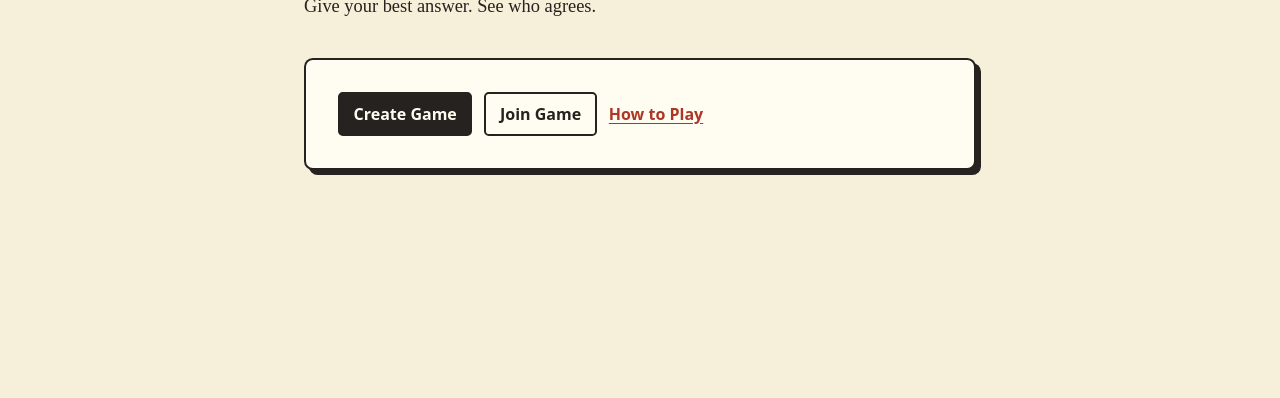
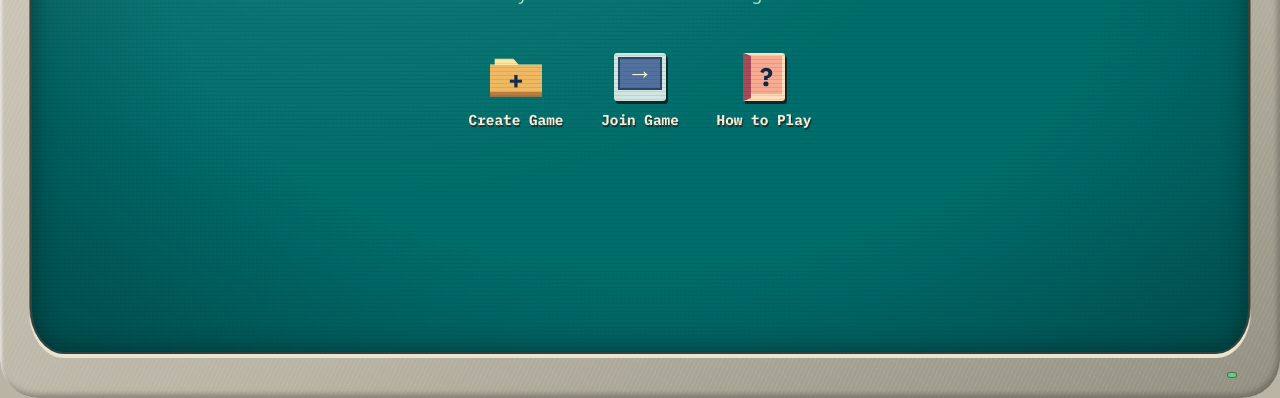
Before and after one commit to brianharv/popular-opinion, a React app: page / in a window 1280 px wide. Shown: the part 402-800 px from the top of the page. Built offline with nearby package versions, Linux system fonts and the light colour scheme.

Commit message:
updates styling to have a more 90s feel

```diff
--- a/client/index.html
+++ b/client/index.html
@@ -3,11 +3,11 @@
   <head>
     <meta charset="UTF-8" />
     <meta name="viewport" content="width=device-width, initial-scale=1" />
-    <meta name="theme-color" content="#f6efd9" />
+    <meta name="theme-color" content="#b9b4a4" />
     <link rel="preconnect" href="https://fonts.googleapis.com" />
     <link rel="preconnect" href="https://fonts.gstatic.com" crossorigin />
     <link
-      href="https://fonts.googleapis.com/css2?family=EB+Garamond:ital,wght@0,400..800;1,400..800&display=swap"
+      href="https://fonts.googleapis.com/css2?family=Archivo+Black&amp;family=IBM+Plex+Mono:wght@500;700&display=swap"
       rel="stylesheet"
     />
     <title>Public Opinion</title>
--- a/client/src.tsx
+++ b/client/src.tsx
@@ -73,31 +73,37 @@ function Home() {
         </h1>
         <p>Give your best answer. See who agrees.</p>
       </section>
-      <section className='card'>
-        <div className='actions'>
+      <section>
+        <div className='desktop-shortcuts'>
           <button
+            className='desktop-shortcut'
             aria-pressed={mode === 'create'}
             onClick={() => {
               setMode('create');
               setError('');
             }}
           >
-            Create Game
+            <span className='shortcut-icon shortcut-create' aria-hidden='true'>+</span>
+            <span className='shortcut-label'>Create Game</span>
           </button>
           <button
-            className='outline'
+            className='desktop-shortcut'
             aria-pressed={mode === 'join'}
             onClick={() => {
               setMode('join');
               setError('');
             }}
           >
-            Join Game
+            <span className='shortcut-icon shortcut-join' aria-hidden='true'>→</span>
+            <span className='shortcut-label'>Join Game</span>
           </button>
-          <Link to='/how-to-play'>How to Play</Link>
+          <Link className='desktop-shortcut' to='/how-to-play'>
+            <span className='shortcut-icon shortcut-help' aria-hidden='true'>?</span>
+            <span className='shortcut-label'>How to Play</span>
+          </Link>
         </div>
         {mode && (
-          <form key={mode} onSubmit={submit}>
+          <form className='card' key={mode} onSubmit={submit}>
             {mode === 'join' && (
               <label>
                 Room code
@@ -123,7 +129,7 @@ function Home() {
             </button>
           </form>
         )}
-        {error && <p role='alert'>{error}</p>}
+        {error && <p className='card' role='alert'>{error}</p>}
       </section>
     </>
   );
--- a/client/style.css
+++ b/client/style.css
@@ -1,25 +1,92 @@
 :root {
-  color: #25221f;
-  background: #f6efd9;
+  color-scheme: dark;
+  color: #fff2db;
+  background: #b9b4a4;
   font:
     100%/1.5 system-ui,
     sans-serif;
-  --ink: #25221f;
-  --paper: #fffcf1;
-  --accent: #ad3726;
+  --ink: #101b20;
+  --paper: #fff2db;
+  --panel: #26343b;
+  --edge: #506267;
+  --accent: #ffcb75;
+  --coral: #ff886f;
+  --mint: #a6e8cc;
+  --display: 'Archivo Black', 'Arial Black', system-ui, sans-serif;
+  --mono: 'IBM Plex Mono', ui-monospace, monospace;
 }
 * {
   box-sizing: border-box;
 }
 body {
+  --bezel: clamp(0.55rem, 2.5vw, 2rem);
+  --chin: clamp(1rem, 3.6vw, 3rem);
+  --glass-radius: clamp(0.75rem, 2.5vw, 2rem) / clamp(1rem, 4vw, 2.75rem);
+  display: grid;
+  height: 100dvh;
   margin: 0;
+  padding: var(--bezel) var(--bezel) var(--chin);
+  background:
+    repeating-linear-gradient(115deg, #fff1 0 1px, transparent 1px 4px),
+    linear-gradient(155deg, #d6d2c4, #b9b4a4 65%, #939081);
+  border-radius: clamp(1rem, 3vw, 2.5rem);
+  box-shadow:
+    inset 2px 3px 3px #fff9,
+    inset -3px -4px 5px #49463e6b;
 }
+#root {
+  min-width: 0;
+  min-height: 0;
+  overflow: auto;
+  background-color: #006e6c;
+  background-image: radial-gradient(
+    circle at 1px 1px,
+    #082a321f 0 0.5px,
+    transparent 0.8px
+  );
+  background-size: 4px 4px;
+  border-radius: var(--glass-radius);
+  box-shadow:
+    0 0 0 2px #35413b,
+    0 -2px 0 3px #777468,
+    0 3px 0 3px #e9e3d1;
+}
+body::before {
+  position: fixed;
+  inset: auto calc(var(--bezel) + 0.75rem) calc(var(--chin) / 2 - 2px) auto;
+  width: clamp(0.25rem, 0.65vw, 0.5rem);
+  height: 4px;
+  border-radius: 2px;
+  background: #61cd8c;
+  box-shadow:
+    0 0 0 1px #526e53,
+    0 0 0.35rem #63ce8b66;
+  pointer-events: none;
+  content: '';
+}
+body::after {
+  position: fixed;
+  z-index: 10;
+  inset: var(--bezel) var(--bezel) var(--chin);
+  pointer-events: none;
+  content: '';
+  background:
+    radial-gradient(ellipse at 27% -16%, #effcf130, transparent 58%),
+    linear-gradient(157deg, #f4fff010 0 21%, #f4fff004 23%, transparent 36%),
+    repeating-linear-gradient(0deg, #08141a18 0 1px, transparent 1px 4px),
+    radial-gradient(ellipse at center, transparent 54%, #05151963 100%);
+  border-radius: var(--glass-radius);
+  box-shadow: inset 0 0 clamp(0.55rem, 2vw, 1.5rem) #06191e85;
+}
+
 main {
   width: min(100% - 2rem, 42rem);
-  margin: 2rem auto 4rem;
+  margin-inline: auto;
+  padding-block: clamp(1.25rem, 5vw, 3rem) 4rem;
 }
 .hero {
   padding: clamp(1rem, 6vw, 3rem) 0 1.5rem;
+  text-align: center;
 }
 h1,
 h2,
@@ -30,26 +97,32 @@ h1,
 h2,
 h3,
 blockquote {
-  font-family: 'EBGaramond', serif;
-  line-height: 1.05;
+  font-family: var(--display);
+  font-weight: 400;
+  line-height: 1.12;
+  overflow-wrap: anywhere;
 }
 h1 {
-  font-size: clamp(2rem, 7vw, 3.5rem);
+  font-size: clamp(1.75rem, 6vw, 3rem);
 }
 h2 {
   margin-top: 1.25rem;
 }
 .hero h1 {
-  font-size: clamp(4rem, 15vw, 8rem);
-  letter-spacing: -0.02em;
-  margin-top: 0.6rem;
+  font-size: clamp(3rem, 12vw, 6.5rem);
+  letter-spacing: -0.07em;
+  line-height: 0.95;
+  text-shadow:
+    0 0.065em #a84e51,
+    0 0.11em #101b20;
+  margin: 1rem 0;
 }
 .hero h1 span {
   color: var(--accent);
 }
 .hero p {
-  font-family: 'EBGaramond', serif;
-  font-size: 1.15rem;
+  font-size: 1.1rem;
+  color: var(--mint);
 }
 .tag,
 .timer,
@@ -57,29 +130,38 @@ h2 {
   font-weight: 750;
 }
 .tag {
+  font-family: var(--mono);
   font-size: 0.85rem;
   color: var(--accent);
 }
 .timer,
 .you {
-  background: #f3df8d;
+  background: var(--accent);
+  color: var(--ink);
   border-radius: 0.3rem;
   padding: 0.15rem 0.5rem;
 }
 .timer {
+  min-width: 3.2rem;
+  text-align: center;
+  font-family: var(--mono);
   font-variant-numeric: tabular-nums;
   font-size: 1.4rem;
 }
 .card {
-  background: var(--paper);
-  border: 2px solid var(--ink);
-  box-shadow: 5px 5px var(--ink);
+  background:
+    repeating-linear-gradient(135deg, #ffffff04 0 1px, transparent 1px 5px),
+    var(--panel);
+  border: 2px solid var(--edge);
+  box-shadow:
+    inset 0 0 0 3px #19262c,
+    0 0.4rem #101b20,
+    0 0.75rem 1.6rem #0c1418b0;
   padding: clamp(1rem, 4vw, 2rem);
   border-radius: 0.55rem;
 }
 .phase,
 .top,
-.actions,
 .rows li {
   display: flex;
   align-items: center;
@@ -96,9 +178,15 @@ h2 {
 }
 .top {
   flex-wrap: wrap;
+  background: var(--ink);
+  padding: 0.65rem 0.85rem;
+  border: 1px solid var(--edge);
+  border-radius: 0.4rem;
 }
-.actions {
-  flex-wrap: wrap;
+.top strong {
+  color: var(--mint);
+  font-family: var(--mono);
+  letter-spacing: 0.06em;
 }
 a {
   color: var(--accent);
@@ -110,9 +198,15 @@ input {
   font: inherit;
 }
 button {
-  background: var(--ink);
-  color: var(--paper);
-  border: 2px solid var(--ink);
+  background: var(--coral);
+  color: var(--ink);
+  border: 2px solid #ffab8c;
+  box-shadow:
+    inset 0 -3px #bc513c66,
+    0 3px #101b20;
+  transition:
+    background-color 150ms ease,
+    transform 150ms ease;
   border-radius: 0.3rem;
   min-height: 44px;
   padding: 0.45rem 0.85rem;
@@ -120,8 +214,25 @@ button {
   cursor: pointer;
 }
 button.outline {
-  background: transparent;
-  color: var(--ink);
+  background: #354e57;
+  border-color: #739391;
+  color: var(--paper);
+  box-shadow:
+    inset 0 -3px #101b2066,
+    0 3px #101b20;
+}
+@media (hover: hover) {
+  button:enabled:hover {
+    filter: brightness(1.12);
+  }
+}
+button:enabled:active {
+  transform: translateY(2px);
+}
+@media (prefers-reduced-motion: reduce) {
+  button {
+    transition: none;
+  }
 }
 button:disabled {
   opacity: 0.65;
@@ -144,17 +255,21 @@ label {
 input:not([type='radio']) {
   width: 100%;
   min-height: 44px;
-  border: 1px solid var(--ink);
+  border: 1px solid var(--edge);
   padding: 0.5rem;
-  background: white;
+  background: var(--ink);
+  color: var(--paper);
   border-radius: 0.25rem;
 }
 fieldset {
-  border: 1px solid var(--ink);
+  border: 1px solid var(--edge);
   border-radius: 0.25rem;
   display: flex;
   gap: 1rem;
   flex-wrap: wrap;
+}
+input[type='radio'] {
+  accent-color: var(--coral);
 }
 fieldset label {
   display: flex;
@@ -163,7 +278,14 @@ fieldset label {
 }
 aside,
 blockquote {
-  background: #f3df8d;
+  background:
+    repeating-linear-gradient(135deg, #7849230c 0 1px, transparent 1px 5px),
+    #f5dca5;
+  color: #352423;
+  border: 1px solid #ffe6b2;
+  box-shadow:
+    inset 0 0 0 3px #e0b779,
+    0 3px #101b20;
   padding: 1rem;
   border-radius: 0.3rem;
   margin: 0.75rem 0;
@@ -172,7 +294,16 @@ blockquote {
 aside p {
   margin: 0.4rem 0 0;
 }
+aside strong {
+  font-family: var(--display);
+  font-weight: 400;
+}
 blockquote {
+  background-color: #b9e3d0;
+  border-color: #d2f5e3;
+  box-shadow:
+    inset 0 0 0 3px #8bc2af,
+    0 3px #101b20;
   font-size: 1.5rem;
 }
 small {
@@ -184,7 +315,7 @@ small {
 }
 .rows li {
   padding: 0.6rem 0;
-  border-top: 1px solid #d6cdb5;
+  border-top: 1px solid var(--edge);
   overflow-wrap: anywhere;
 }
 .rows li > span {
@@ -199,7 +330,7 @@ li {
 }
 
 .rows .your-row {
-  background: #f9edbf;
+  background: #354b45;
   border-radius: 0.25rem;
   padding-inline: 0.5rem;
 }
@@ -211,15 +342,94 @@ li {
 select {
   width: 100%;
   min-height: 44px;
-  border: 1px solid var(--ink);
-  padding: 5rem;
-  background: white;
+  border: 1px solid var(--edge);
+  padding: 0.5rem;
+  background: var(--ink);
   border-radius: 0.25rem;
   font: inherit;
   color: inherit;
 }
 .score {
+  color: var(--mint);
+  font-family: var(--mono);
   text-align: right;
+}
+
+.desktop-shortcuts {
+  display: grid;
+  grid-template-columns: repeat(3, minmax(0, 7rem));
+  justify-content: center;
+  gap: clamp(0.125rem, 2vw, 0.75rem);
+}
+.desktop-shortcut {
+  display: grid;
+  justify-items: center;
+  align-content: start;
+  gap: 0.55rem;
+  min-width: 0;
+  padding: 0.55rem 0.15rem;
+  border: 1px solid transparent;
+  border-radius: 0.25rem;
+  background: transparent;
+  box-shadow: none;
+  color: var(--paper);
+  font: 700 clamp(0.75rem, 3.8vw, 0.9rem)/1.25 var(--mono);
+  text-align: center;
+  text-decoration: none;
+}
+.shortcut-label {
+  padding: 0.125rem 0.25rem;
+  text-shadow: 1px 2px #143536;
+}
+.desktop-shortcut[aria-pressed='true'] .shortcut-label {
+  background: #162c67;
+  outline: 1px dotted #dfedff;
+}
+@media (hover: hover) {
+  .desktop-shortcut:hover {
+    border-color: #ffffff60;
+    background: #0b354139;
+  }
+}
+.shortcut-icon {
+  display: grid;
+  width: 3.25rem;
+  height: 3rem;
+  place-items: center;
+  color: #102847;
+  font: 700 1.6rem/1 var(--mono);
+  filter: drop-shadow(2px 3px #102525);
+}
+.shortcut-create {
+  padding-top: 0.45rem;
+  background: linear-gradient(#ffe7a1 25%, #efb75e 25% 81%, #ba793c 81%);
+  clip-path: polygon(
+    0 25%,
+    9% 25%,
+    9% 13%,
+    45% 13%,
+    55% 25%,
+    100% 25%,
+    100% 92%,
+    0 92%
+  );
+}
+.shortcut-join {
+  padding-bottom: 0.55rem;
+  border: 4px solid #d1e6e3;
+  border-bottom-width: 0.7rem;
+  border-radius: 0.2rem;
+  background: #506f9d;
+  box-shadow: inset 0 0 0 2px #284567;
+  color: #f5ffde;
+}
+.shortcut-help {
+  width: 2.65rem;
+  border: 3px solid #ffe0bc;
+  border-left: 0.5rem solid #a74a5a;
+  border-radius: 0 0.2rem 0.2rem 0;
+  background: #f7ab92;
+  box-shadow: inset 0 -4px #ffddba;
 }
 
 .vote-rows li > span {
@@ -236,7 +446,7 @@ select {
 
 .vote-rows button[aria-pressed='true'] {
   background: #2f6245;
-  border-color: #2f6245;
+  border-color: #75ae89;
   color: #fff;
   font-size: 1.25rem;
   line-height: 1;
```
Also changed, not shown: README.md.
